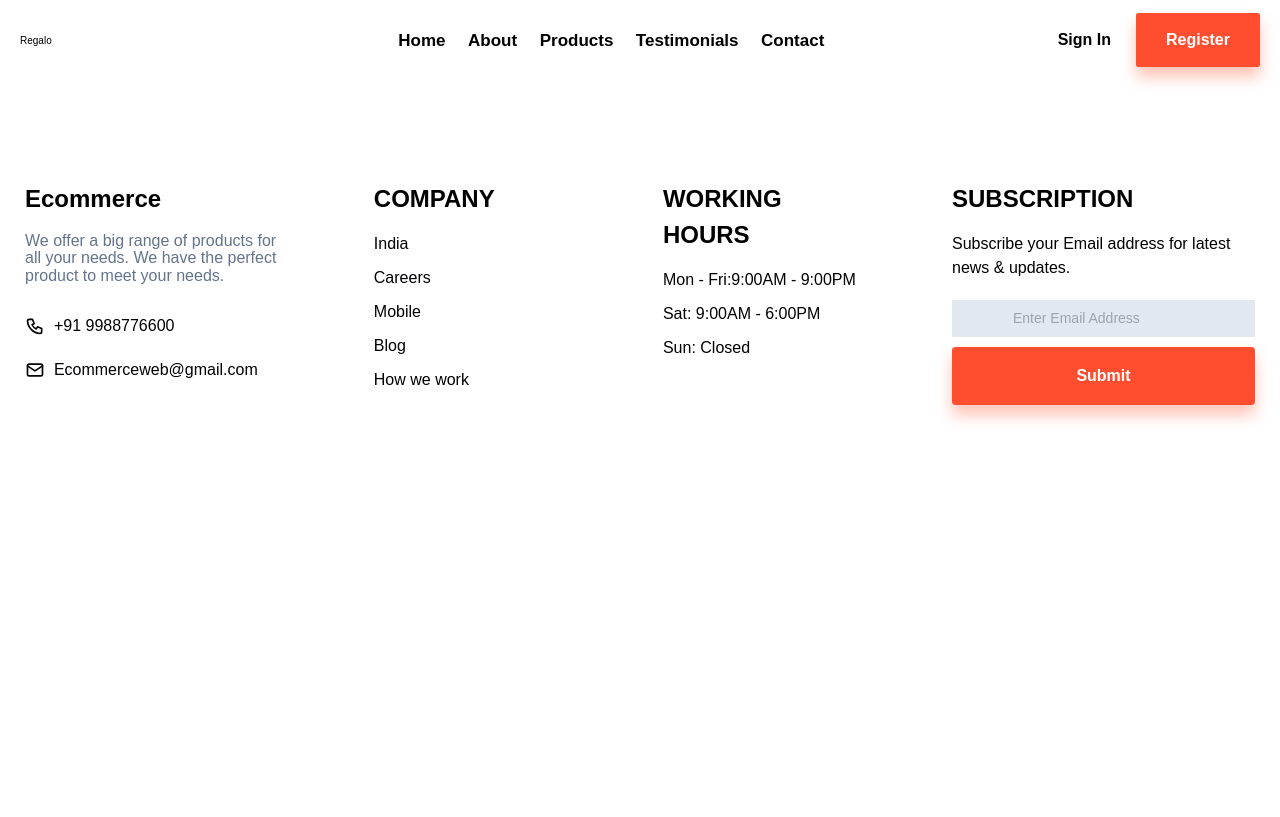
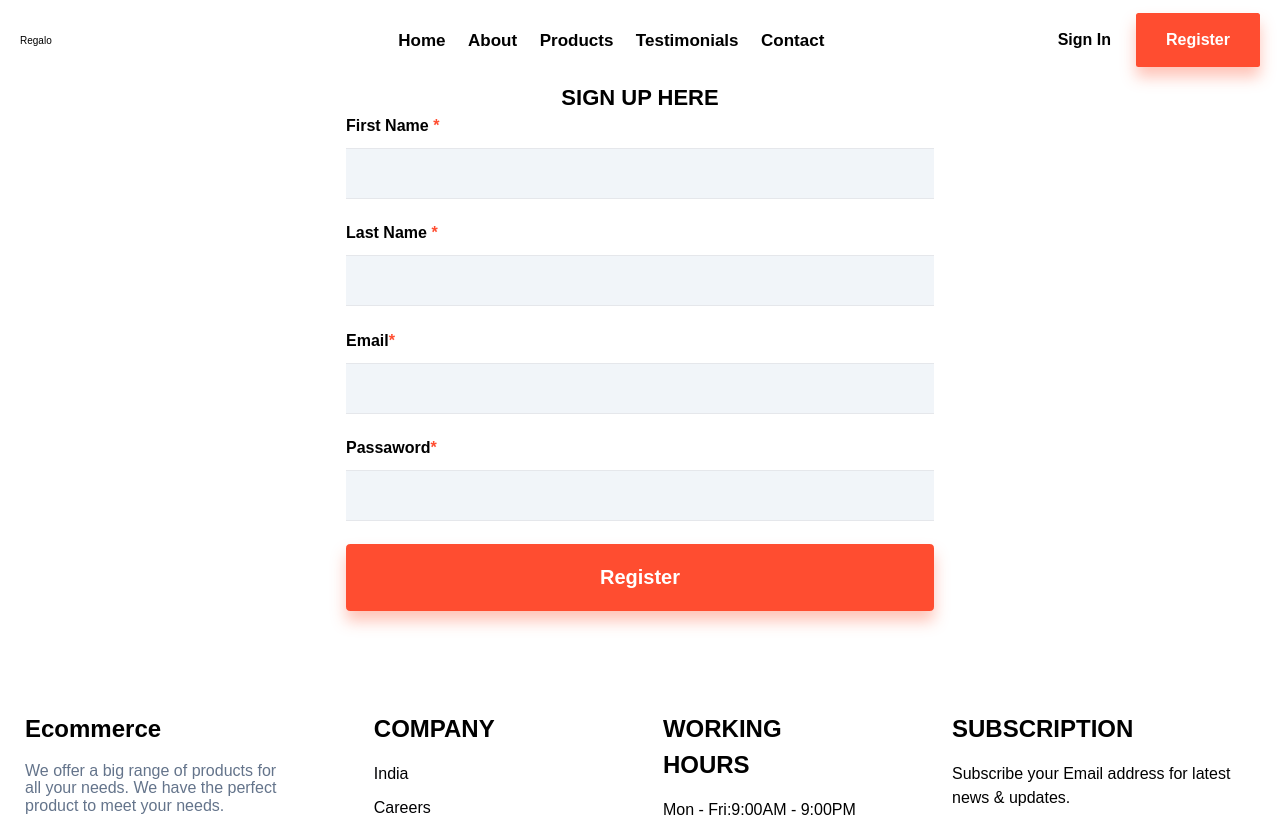
Before and after one commit to kamlesh2729/Ecommerce-Web, a React (Create React App) app: page /Auth in a window 1280 px wide. Shown: the top 817 px of the page. Built offline with nearby package versions, Linux system fonts and the light colour scheme.

Commit message:
product filter done

```diff
--- a/src/AllRoutes.jsx
+++ b/src/AllRoutes.jsx
@@ -6,6 +6,7 @@ import About from "./Pages/About";
 import Models from "./Pages/Products";
 import Testimonials from "./Pages/Testimonials";
 import Contact from "./Pages/Contact";
+import Auth from "./Pages/Auth";
 
 const AllRoutes = () => {
   return (
@@ -15,6 +16,7 @@ const AllRoutes = () => {
       <Route exact path="/Models" element={<Models />} />
       <Route exact path="/Testimonials" element={<Testimonials />} />
       <Route exact path="/Contact" element={<Contact />} />
+      <Route exact path="/Auth" element={<Auth />} />
       AllRoutes
     </Routes>
   );
--- a/src/Components/Navbar.jsx
+++ b/src/Components/Navbar.jsx
@@ -147,10 +147,16 @@ const Navbar = () => {
           </ul>
 
           <div className="h-10 gap-10 font-semibold text-p font-text hidden items-center lg:flex">
-            <Link className="text-black cursor-pointer hover:text-text-orange">
+            <Link
+              to="/Auth"
+              className="text-black cursor-pointer hover:text-text-orange"
+            >
               Sign In
             </Link>
-            <Link className=" bg-text-orange text-white py-6 px-12 rounded shadow-3xt hover:shadow-3xr hover:bg-text-orange">
+            <Link
+              to="/Auth"
+              className=" bg-text-orange text-white py-6 px-12 rounded shadow-3xt hover:shadow-3xr hover:bg-text-orange"
+            >
               Register
             </Link>
           </div>
--- a/src/Components/Products.jsx
+++ b/src/Components/Products.jsx
@@ -4,30 +4,86 @@ import Axio from "axios";
 
 const Products = () => {
   let [data, setData] = useState([]);
+  let [price, setPrice] = useState('');
+  let [producttype, setProductType] = useState();
 
   const api = "https://fakestoreapi.com/products";
 
   const GetAllproducts = async () => {
     try {
       const products = await Axio.get(api);
-      // console.log(products.data);
+      console.log(products.data);
       setData(products.data);
     } catch (error) {
       console.log(error);
     }
   };
 
+
+  // const MensClothig = data.filter((data) => data.price != producttype);
+  // const Pricefilter = data.filter((data) => data.price <= price);
+  console.log(producttype);
+  console.log(price);
+
+
   useEffect(() => {
     GetAllproducts();
   }, [data]);
 
   return (
-    <div className="w-[90vw] h-auto mx-auto pl-[0.18rem] grid grid-cols-mod grid-rows-aut3 gap-4 py-4">
+    <>
+      <section className=" w-full px-28 bg-yellow-100">
+        <div className="w-full h-16 flex justify-center items-center gap-4">
+          <label
+            htmlFor="PriceRange"
+            className="text-black font-titles font-semibold text-4h"
+          >
+            Price Range
+          </label>
+          <select
+            id="PriceRange"
+            onChange={(e) => {
+              setPrice(e.target.value);
+            }}
+            className=" border-2 border-gray-800 border-solid rounded-md w-44 h-12 text-black text-4h"
+          >
+            <option value="--">----</option>
+            <option value="100">1-100</option>
+            <option value="500">101-500</option>
+          </select>
+
+          <label
+            htmlFor="ProductType"
+            className="text-black font-titles font-semibold text-4h"
+          >
+            Product Type
+          </label>
+          <select
+            id="ProductType"
+            onChange={(e) => {
+              setProductType(e.target.value);
+            }}
+            className=" border-2 border-gray-800 border-solid rounded-md w-64 h-12 text-black text-4h"
+          >
+            <option value="----">----</option>
+            <option value="Men's Clothing">Men's Clothing</option>
+            <option value="Women's Clothing">Women's Clothing</option>
+            <option value="Jewelery">Jewelery</option>
+            <option value="Electronic">Electronic</option>
+          </select>
+
+          <button
+            type="submit"
+            className="bg-text-orange text-white w-32 h-12 font-semibold text-4h rounded-lg"
+          >
+            Search
+          </button>
+        </div>
+
+        <div className="w-full h-auto justify-center items-center grid grid-cols-mod grid-rows-aut3 gap-4 py-8">
           {data.map((product) => {
             const { id, title, price, image } = product;
             return (
-
-
               <div
                 key={id}
                 className=" bg-white h-[350px] px-2 pb-2 flex flex-col border-2 border-gray-300 hover:border-black rounded-md items-center"
@@ -56,6 +112,8 @@ const Products = () => {
             );
           })}
         </div>
+      </section>
+    </>
   );
 };
 
--- /dev/null
+++ b/src/Pages/Auth.jsx
@@ -0,0 +1,61 @@
+import React from 'react'
+
+
+const Auth = () => {
+    return (
+    <>
+        <section className="flex flex-col w-3/5 px-36 mx-auto">
+        <h1 className=" uppercase font-semibold text-h4 mx-auto">
+            Sign Up here
+        </h1>
+        <form className=" flex flex-col">
+            <label htmlFor="Fname" className="text-p font-semibold mb-4">
+            First Name <b className=" text-text-orange">*</b>
+            </label>
+            <input
+            className=" bg-slate-100 py-5 px-7 text-p border outline-none mb-9 focus:border-b-2 focus:border-t-0 border-r-0 border-l-0 focus:border-text-orange"
+              type="text"
+              name="name"
+              id="Fname"
+            />
+            <label htmlFor="Fname" className="text-p font-semibold mb-4">
+            Last Name <b className=" text-text-orange">*</b>
+            </label>
+            <input
+            className=" bg-slate-100 py-5 px-7 text-p border outline-none mb-9 focus:border-b-2 focus:border-t-0 border-r-0 border-l-0 focus:border-text-orange"
+            type="text"
+            name="name"
+            id="Fname"
+            />
+            <label htmlFor="Email" className="text-p font-semibold mb-4">
+              Email<b className=" text-text-orange">*</b>
+            </label>
+            <input
+              className=" bg-slate-100 py-5 px-7 text-p border outline-none mb-9 focus:border-b-2 focus:border-t-0 border-r-0 border-l-0 focus:border-text-orange"
+              type="email"
+              name="email"
+              id="Email"
+            />
+            <label htmlFor="msg" className="text-p font-semibold mb-4">
+              Passaword<b className=" text-text-orange">*</b>
+            </label>
+            <input
+              className=" bg-slate-100 py-5 px-7 text-p border outline-none mb-9 focus:border-b-2 focus:border-t-0 border-r-0 border-l-0 focus:border-text-orange"
+              type="password"
+              name="password"
+              id="Password"
+            />
+
+            <button
+              className=" bg-text-orange flex justify-center items-center py-7 px-12 rounded-md shadow-3xt transition-all border border-solid border-text-orange text-white text-bt font-semibold cursor-pointer hover:shadow-3xr hover:bg-text-orange"
+              type="submit"
+            >
+              Register
+            </button>
+          </form>
+        </section>
+      </>
+    );
+}
+
+export default Auth
--- a/src/Pages/Contact.jsx
+++ b/src/Pages/Contact.jsx
@@ -38,7 +38,7 @@ const Contact = () => {
                 <TbLocation className="text-bt" /> &nbsp; India
               </a>
             </aside>
-            <aside className="flex flex-col">
+            <div className="flex flex-col">
               <form className=" flex flex-col">
                 <label htmlFor="Fname" className="text-p font-semibold mb-4">
                   Full Name <b className=" text-text-orange">*</b>
@@ -75,7 +75,7 @@ const Contact = () => {
                   <TbMailOpened className="text-bt" /> &nbsp; Send Message
                 </button>
               </form>
-            </aside>
+            </div>
           </article>
         </main>
       </section>
```
Lines whose indentation alone changed are shown as unchanged.
